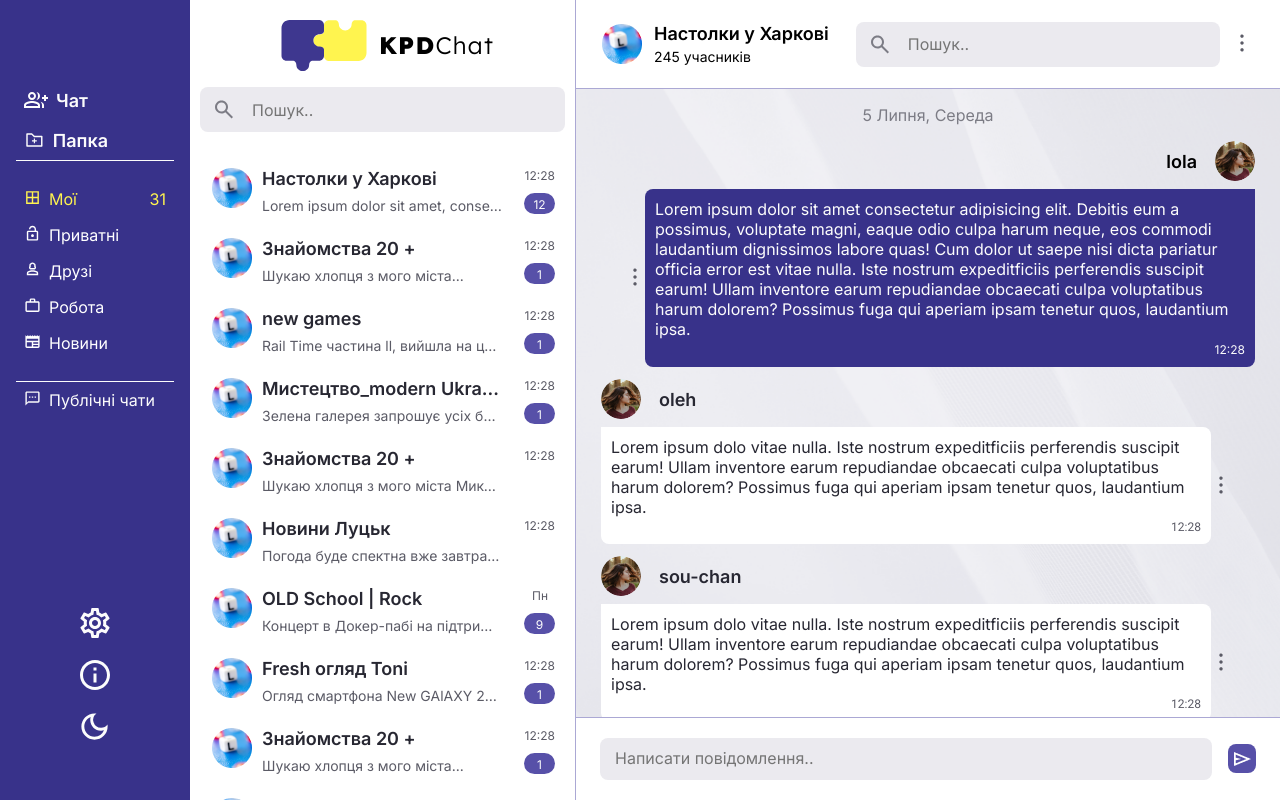
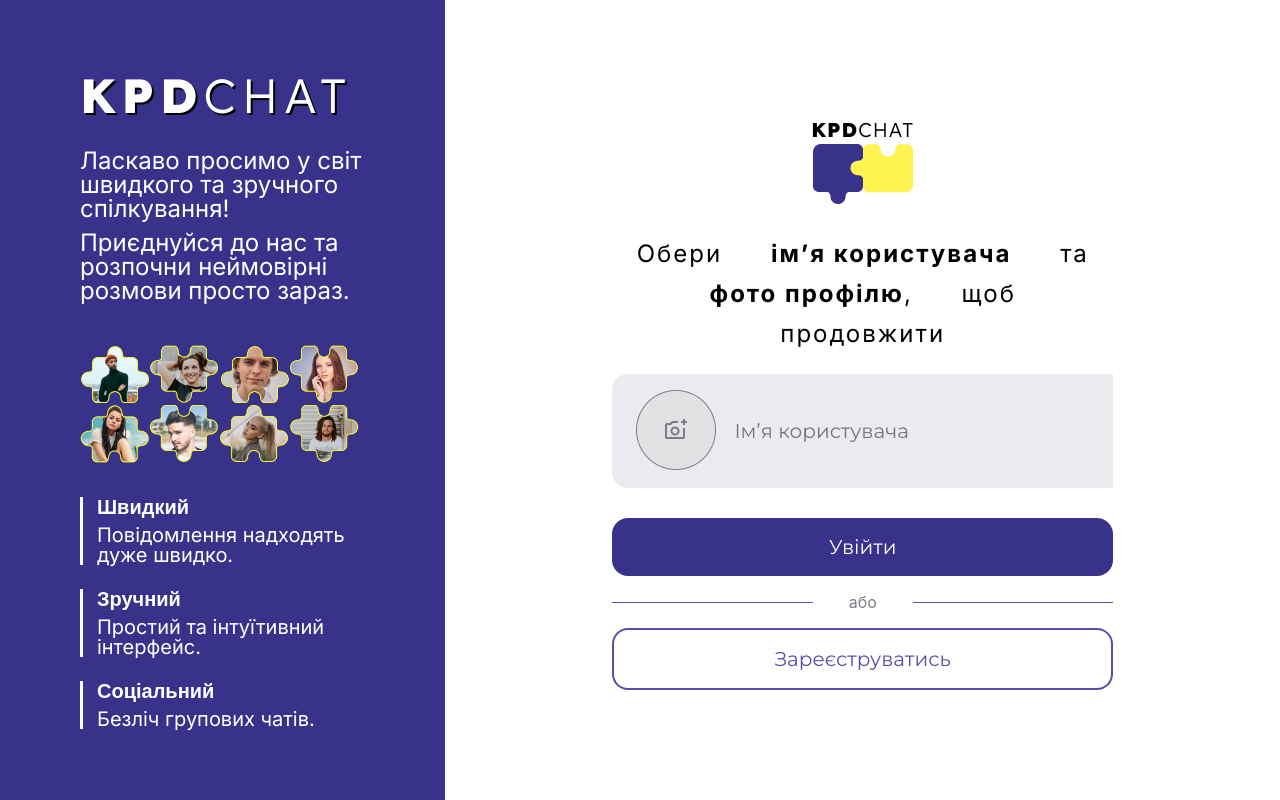
Before and after one commit to kpdchat/kpdchat, a React (Create React App) app: page / in a window 1280 px wide. Built offline with nearby package versions, Linux system fonts and the light colour scheme; a web font is replaced by a local one.

Commit message:
delete warnings

```diff
--- a/src/App.js
+++ b/src/App.js
@@ -1,20 +1,19 @@
 import React, { useState, Suspense } from "react";
-// import RegistrationWindow from "./components/registrationWindow/RegistrationWindow";
+import RegistrationWindow from "./components/registrationWindow/RegistrationWindow";
 import WindowChat from "./components/chatWindow/WindowChat";
 
 export default function App() {
-    // const [isActive, setIsActive] = useState(false)
-    const [isActive, setIsActive] = useState(true)
+    const [isActive, setIsActive] = useState(false)
 
 
-    // function onDisplay() {
-    //     setIsActive(true)
-    // }
+    function onDisplay() {
+        setIsActive(true)
+    }
 
     return (
         <Suspense fallback="...loading">
             <div className='app_wrapper'>
-                {/* <RegistrationWindow onDisplay={ onDisplay } isActive={ isActive } /> */}
+                <RegistrationWindow onDisplay={ onDisplay } isActive={ isActive } />
                 <WindowChat isActive={isActive} />
             </div>
         </Suspense>
--- a/src/components/chatWindow/navigation/add-folder/AddFolder.jsx
+++ b/src/components/chatWindow/navigation/add-folder/AddFolder.jsx
@@ -3,7 +3,6 @@ import AddFolderModal from "./AddFolderModal";
 import { AiOutlineFolderAdd } from "react-icons/ai";
 import { useTranslation } from 'react-i18next';
 import { useState } from "react";
-import { MdTrendingUp } from "react-icons/md";
 
 
 export default function AddFolder() {
--- a/src/components/chatWindow/navigation/add-folder/AddFolderModal.jsx
+++ b/src/components/chatWindow/navigation/add-folder/AddFolderModal.jsx
@@ -1,6 +1,6 @@
 import React from "react";
 import { MdOutlineClose } from "react-icons/md";
-import { useTranslation } from 'react-i18next';
+// import { useTranslation } from 'react-i18next';
 import { useForm } from "react-hook-form"
 import { useState, useEffect, useMemo } from "react";
 import chat_logo from '../../../../images/chat-window/chat-logo-full.png'
@@ -51,7 +51,7 @@ const chats = [
 ]
 
 
-export default function AddFolderModal({setIsModal}) {
+export default function AddFolderModal({ setIsModal }) {
     const [iconName, setIconName] = useState(icons.default)
     const [iconChose, setIconChose] = useState(false)
     const [chatCount, setChatCount] = useState(0)
@@ -71,7 +71,7 @@ export default function AddFolderModal({setIsModal}) {
         return chats.filter(chat => {
             return chat.title.toLowerCase().includes(query.toLowerCase())
         })
-    }, [chats, query])
+    }, [query])
 
     function onFormSubmit(data) {
         console.log(data);
@@ -100,7 +100,7 @@ export default function AddFolderModal({setIsModal}) {
             <div className="folder-modal__content">
                 <div className="folder-modal__header">
                     <h3 className="text-inter-18-600">Створити папку</h3>
-                    <MdOutlineClose className="cursor-pointer" size={24} onClick={() =>setIsModal(prev => !prev)}/>
+                    <MdOutlineClose className="cursor-pointer" size={24} onClick={() => setIsModal(prev => !prev)} />
                 </div>
                 <div className="folder-modal__form form">
                     <form onSubmit={handleSubmit(onFormSubmit)}>
```
Also changed, not shown: src/components/chatWindow/navigation/NavFolderItem.jsx (+5 -5 lines).
